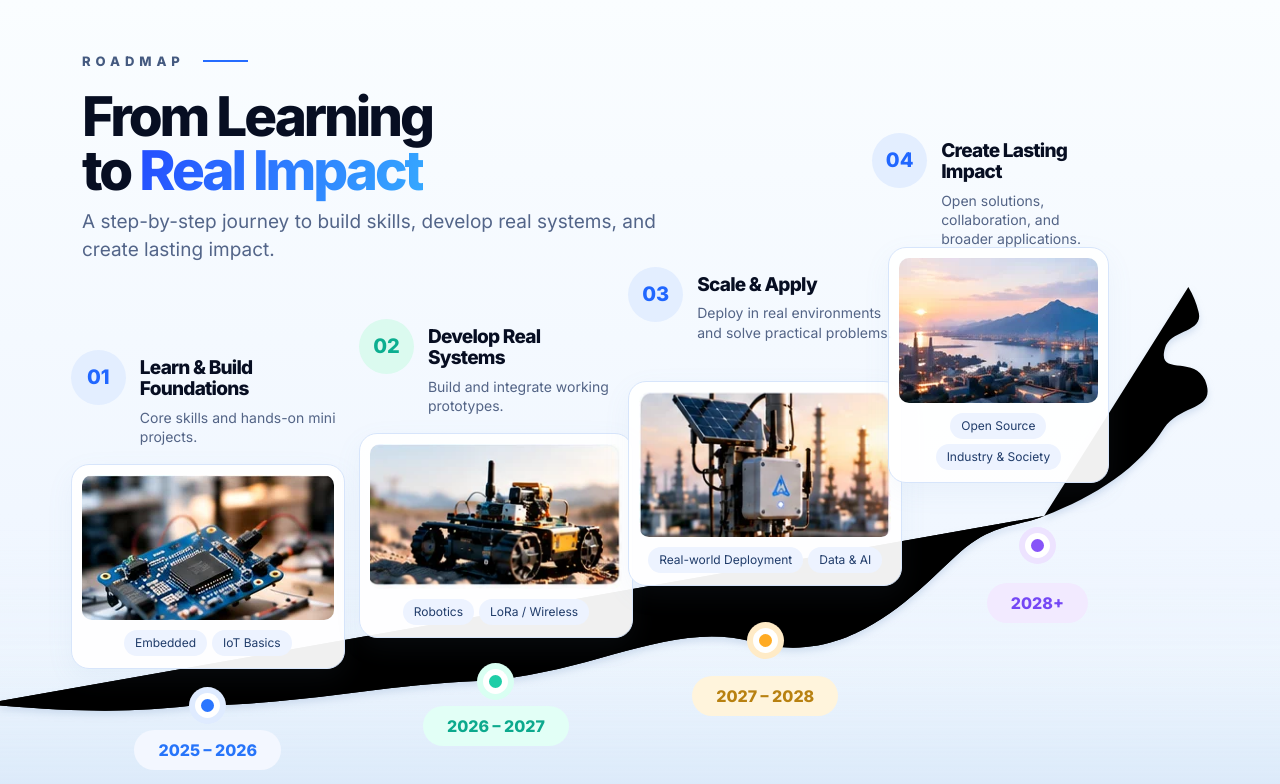
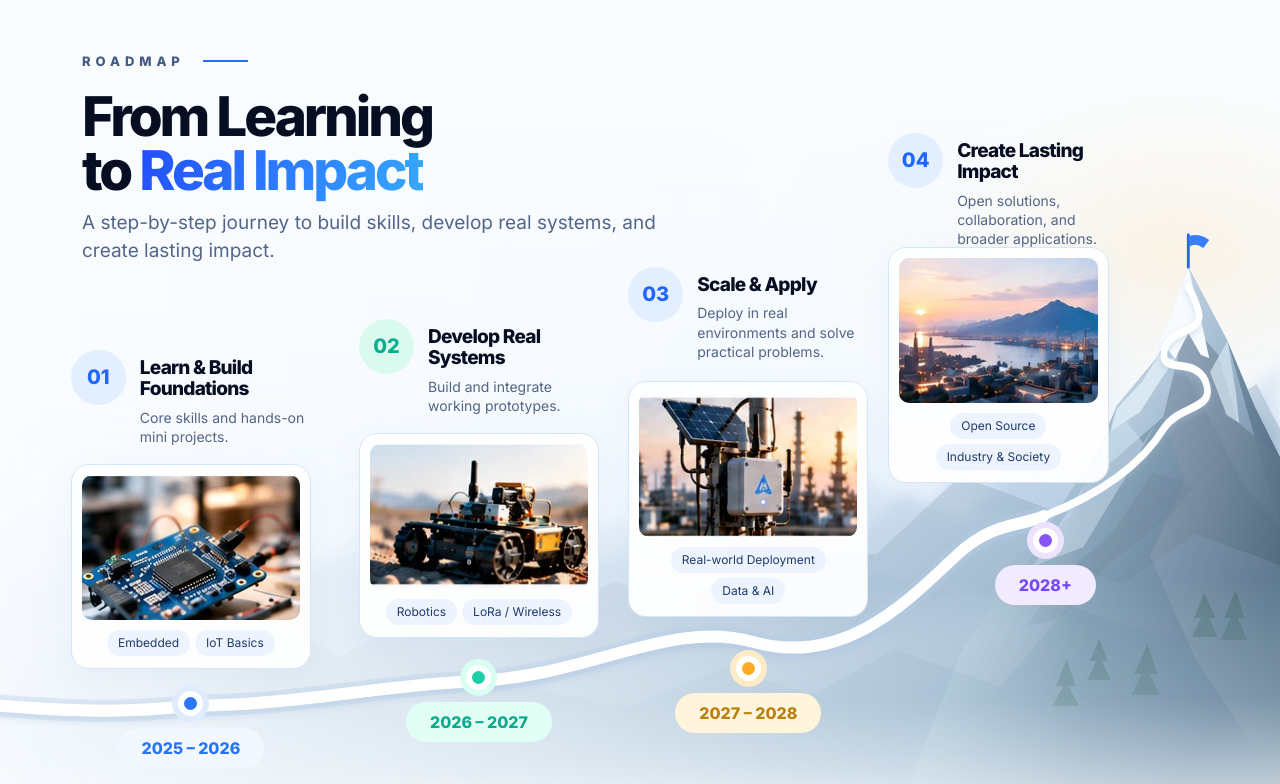
Before and after one commit to khanhpn308/landing_page, a React (Vite) app: page / in a window 1280 px wide. Shown: the part 3940-4724 px from the top of the page. Built offline with nearby package versions, Linux system fonts and the light colour scheme.

Commit message:
style(roadmap): remove stacked overrides, align full-bleed landscape/path and fix z-index

```diff
--- a/src/styles.css
+++ b/src/styles.css
@@ -81,13 +81,15 @@
 }
 
 
-/* Roadmap v2 — approved 1536 × 1024 reference; desktop scene is deliberately
-   composed as a single canvas so the rising milestones overlap the heading. */
+/* Roadmap — a full-bleed 1536×786 scenic canvas with a summit-anchored route.
+   The decorative SVG and the road use IDENTICAL viewBoxes / viewport dimensions,
+   so changes in browser width cannot push the road beyond the mountain. */
 .roadmap-section{
   position:relative;
+  overflow:hidden;
   padding:0 0 29px;
-  background:linear-gradient(180deg,#fafdff 0%,#f1f7ff 54%,#edf5fe 85%,#fafdff 100%);
   scroll-margin-top:79px;
+  background:linear-gradient(180deg,#fafdff,#f1f7ff 78%,#fafdff);
 }
 .roadmap-layout{position:relative}
 .roadmap-top{
@@ -102,7 +104,7 @@
   line-height:.98;
   font-weight:800;
   letter-spacing:-.055em;
-  margin:23px 0 14px;
+  margin:20px 0 11px;
 }
 .roadmap-top>p{
   max-width:610px;
@@ -113,67 +115,77 @@
 }
 .roadmap-scene{
   position:relative;
+  isolation:isolate;
+  height:786px;
   width:100%;
-  height:786px;
-  margin:0;
-  border-radius:0;
+  overflow:visible;
   background:transparent;
-  overflow:visible;
 }
-.roadmap-mountain{
+.roadmap-background,.roadmap-path{
   position:absolute;
+  inset-block:0;
+  left:calc((100% - 100vw)/2);
+  width:100vw;
+  height:100%;
   pointer-events:none;
+}
+.roadmap-background{
   z-index:0;
-  right:calc((1420px - 100vw)/2);
-  bottom:0;
-  width:68%;
-  height:660px;
-  background:
-    linear-gradient(90deg,#f8fbff 0%,#f3f8ffbc 24%,#ffffff00 52%),
-    url('/assets/roadmap-mountain.webp') right bottom / cover no-repeat;
-  opacity:.86;
-  -webkit-mask-image:linear-gradient(180deg,transparent 0%,#000 27%,#000 100%);
-  mask-image:linear-gradient(180deg,transparent 0%,#000 27%,#000 100%);
+  background:url('/assets/roadmap-landscape.svg') center center / 100% 100% no-repeat;
 }
 .roadmap-path{
+  z-index:2;
+  overflow:visible;
+  filter:drop-shadow(0 3px 3px #aac0dd73);
+}
+.roadmap-path path{
+  fill:none;
+  stroke-linecap:round;
+  stroke-linejoin:round;
+  vector-effect:none;
+}
+.roadmap-path-shadow{
+  stroke:#b7cde8;
+  opacity:.34;
+  stroke-width:22;
+}
+.roadmap-path-main{stroke:#fff;stroke-width:12}
+.roadmap-path-summit{stroke:#fff;stroke-width:8}
+.roadmap-items{
   position:absolute;
-  pointer-events:none;
-  z-index:1;
-  left:calc((100% - 100vw)/2);
-  top:0;
-  width:100vw;
-  height:786px;
-  filter:drop-shadow(0 4px 3px #b4c7e280);
+  inset:0;
+  z-index:3;
+  display:block;
+  padding:0;
 }
-.roadmap-items{position:absolute;inset:0;z-index:2;display:block;padding:0;height:auto}
 .milestone{
+  display:flex;
+  flex-direction:column;
+  align-items:center;
   position:absolute;
-  display:flex;
-  align-items:center;
-  flex-direction:column;
+  width:20.42%;
+  min-width:0;
+  max-width:none;
   transform:none;
-  width:calc((100% - 80px)/4);
-  max-width:290px;
-  min-width:0;
 }
 .milestone-1{left:1.6%;top:351px}
 .milestone-2{left:26.1%;top:320px}
 .milestone-3{left:49%;top:268px}
-.milestone-4{left:71.1%;top:134px}
+.milestone-4{left:71.1%;top:134px;width:18.75%}
 .milestone-head{
   display:flex;
+  width:100%;
+  height:101px;
   align-items:flex-start;
   gap:14px;
-  width:100%;
-  height:101px;
   margin-bottom:13px;
 }
 .milestone-count{
   display:grid;
   place-items:center;
+  flex:0 0 55px;
   width:55px;
   height:55px;
-  flex:0 0 55px;
   border-radius:50%;
   background:#e3eeff;
   color:#2167ff;
@@ -181,8 +193,20 @@
   font-weight:780;
 }
 .milestone-count-mint{background:#dbfaef;color:#0cae90}
-.milestone-head h3{font-size:19px;line-height:1.12;font-weight:770;letter-spacing:-.04em;margin:7px 0 8px}
-.milestone-head p{font-size:14px;line-height:1.38;color:#536486;margin:0;max-width:235px}
+.milestone-head h3{
+  font-size:19px;
+  line-height:1.12;
+  font-weight:770;
+  letter-spacing:-.04em;
+  margin:7px 0 8px;
+}
+.milestone-head p{
+  font-size:14px;
+  line-height:1.38;
+  color:#536486;
+  margin:0;
+  max-width:235px;
+}
 .milestone-media{
   width:100%;
   border:1px solid #d7e5fb;
@@ -191,28 +215,43 @@
   padding:10px 10px 12px;
   box-shadow:0 9px 28px #7097c012;
 }
-.milestone-media img{width:100%;height:145px;object-fit:cover;border-radius:10px}
-.milestone-tags{display:flex;justify-content:center;flex-wrap:wrap;gap:5px;margin-top:10px}
+.milestone-media img{
+  display:block;
+  width:100%;
+  height:145px;
+  object-fit:cover;
+  border-radius:10px;
+}
+.milestone-tags{
+  display:flex;
+  flex-wrap:wrap;
+  justify-content:center;
+  gap:5px;
+  margin-top:10px;
+}
 .milestone-tags span{
+  padding:7px 11px;
+  border-radius:99px;
   background:#edf3ff;
   color:#203c6a;
-  padding:7px 11px;
-  border-radius:99px;
   font-size:12px;
   line-height:1;
   white-space:nowrap;
 }
 .milestone-dot{
   position:relative;
-  margin-top:15px;
+  margin-top:22px;
+  flex:0 0 25px;
   height:25px;
   width:25px;
-  flex:0 0 25px;
   border:6px solid white;
   border-radius:50%;
   background:#2b76ff;
   box-shadow:0 0 0 6px #dfebff;
 }
+.milestone-2 .milestone-dot{margin-top:27px}
+.milestone-3 .milestone-dot{margin-top:39px}
+.milestone-4 .milestone-dot{margin-top:45px;transform:translateX(47px)}
 .milestone-dot-mint{background:#20cda7;box-shadow:0 0 0 6px #d9fff2}
 .milestone-dot-gold{background:#ffab24;box-shadow:0 0 0 6px #ffebc7}
 .milestone-dot-purple{background:#8754f8;box-shadow:0 0 0 6px #ede3ff}
@@ -230,41 +269,70 @@
 .milestone-year-mint{background:#e2fff6;color:#0ca98d}
 .milestone-year-gold{background:#fff4dc;color:#b88111}
 .milestone-year-purple{background:#f2eaff;color:#7548f5}
+.milestone-4 .milestone-year{transform:translateX(47px)}
 .roadmap-benefits{
   position:relative;
   z-index:4;
-  margin-top:0;
+  margin:0;
   min-height:131px;
   display:grid;
   grid-template-columns:repeat(3,minmax(0,1fr));
+  padding:23px 24px;
   gap:0;
-  padding:23px 24px;
+  border:1px solid #d8e5f8;
   border-radius:24px;
-  border:1px solid #d8e5f8;
   background:#ffffffed;
 }
-.benefit{display:flex;gap:22px;align-items:center;padding:0 17px;border-right:1px solid #d9e5f6}
+.benefit{
+  display:flex;
+  align-items:center;
+  gap:22px;
+  padding:0 17px;
+  border-right:1px solid #d9e5f6;
+}
 .benefit:last-child{border-right:0}
 .benefit .round-icon{width:75px;height:75px;flex:0 0 75px}
 .benefit h3{font-size:19px;line-height:1.12;font-weight:760;letter-spacing:-.04em;margin:0 0 6px}
 .benefit p{font-size:14px;line-height:1.4;color:#54668a;margin:0}
 
-/* Responsive progression: intentional grid, not a scaled screenshot. */
-@media(max-width:1220px) and (min-width:901px){
+/* Light navbar follows the reference when the Roadmap is active. */
+.site-header:has(.nav>a[href="#roadmap"].active){
+  background:linear-gradient(100deg,#f7fbff,#eff6ff 65%,#edf5ff);
+  color:#09152a;
+  border-bottom:1px solid #dce9fa;
+  box-shadow:none;
+}
+.site-header:has(.nav>a[href="#roadmap"].active) .brand{color:#0a1525}
+.site-header:has(.nav>a[href="#roadmap"].active) .nav>a{color:#18243d}
+.site-header:has(.nav>a[href="#roadmap"].active) .nav>a.active,
+.site-header:has(.nav>a[href="#roadmap"].active) .nav>a:hover{color:#060d20}
+.site-header:has(.nav>a[href="#roadmap"].active) .mobile-menu{color:#11203a}
+
+@media(min-width:1700px){
+  .roadmap-section .roadmap-layout{
+    width:calc(100% - 8%);
+    max-width:none;
+  }
+  .site-header:has(.nav>a[href="#roadmap"].active) .header-inner{
+    width:calc(100% - 11.5%);
+    max-width:none;
+  }
+  .roadmap-top{left:1.95%}
+  .roadmap-top h2{font-size:clamp(65px,4.28vw,82px)}
+  .roadmap-top>p{font-size:clamp(19px,1.18vw,22px);max-width:760px}
+  .milestone-head h3{font-size:clamp(19px,1.12vw,22px)}
+  .milestone-head p{font-size:clamp(14px,.84vw,16px)}
+  /* Keep 786px geometry; scaling only the path caused the original mismatch. */
+}
+@media(min-width:901px) and (max-width:1220px){
   .roadmap-top{left:10px}
   .roadmap-top h2{font-size:58px}
-  .milestone{width:23%}
-  .milestone-1{left:1%;top:360px}
-  .milestone-2{left:25.8%;top:325px}
-  .milestone-3{left:50.2%;top:273px}
-  .milestone-4{left:75%;top:137px}
-  .milestone-count{width:43px;height:43px;flex-basis:43px;font-size:17px}
-  .milestone-head{gap:8px}
+  .milestone-head{gap:8px;height:107px}
+  .milestone-count{flex-basis:43px;width:43px;height:43px;font-size:17px}
   .milestone-head h3{font-size:16px}
   .milestone-head p{font-size:12px}
   .milestone-media img{height:130px}
   .milestone-tags span{font-size:10px;padding:6px}
-  .milestone-head{height:107px}
   .benefit{gap:10px;padding:0 8px}
   .benefit .round-icon{width:57px;height:57px;flex-basis:57px}
   .benefit h3{font-size:16px}
@@ -276,14 +344,28 @@
   .roadmap-top h2{font-size:clamp(43px,6vw,55px)}
   .roadmap-top>p{font-size:17px}
   .roadmap-scene{height:auto;min-height:0}
-  .roadmap-mountain{right:0;width:60%;height:100%;opacity:.3}
+  .roadmap-background{left:0;width:100%;height:100%;background-size:cover;background-position:right bottom;opacity:.48}
   .roadmap-path{display:none}
-  .roadmap-items{position:relative;display:grid;grid-template-columns:repeat(2,minmax(0,1fr));gap:28px 17px;padding:0}
-  .milestone,.milestone-1,.milestone-2,.milestone-3,.milestone-4{position:relative;left:auto;top:auto;width:100%;max-width:none;transform:none}
+  .roadmap-items{
+    position:relative;
+    display:grid;
+    grid-template-columns:repeat(2,minmax(0,1fr));
+    gap:28px 17px;
+    padding:0;
+  }
+  .milestone,.milestone-1,.milestone-2,.milestone-3,.milestone-4{
+    position:relative;
+    width:100%;
+    max-width:none;
+    top:auto;
+    left:auto;
+    transform:none;
+  }
   .milestone-head{height:92px}
   .milestone-media img{height:170px}
-  .milestone-year{margin-bottom:10px}
-  .roadmap-benefits{margin-top:18px;grid-template-columns:1fr;gap:0}
+  .milestone-dot{margin-top:17px!important;transform:none!important}
+  .milestone-year{transform:none!important;margin-bottom:10px}
+  .roadmap-benefits{margin-top:18px;grid-template-columns:1fr}
   .benefit{padding:15px 8px;border-right:0;border-bottom:1px solid #d9e5f6}
   .benefit:last-child{border-bottom:0}
 }
@@ -295,140 +377,13 @@
   .roadmap-items{grid-template-columns:1fr;gap:26px}
   .milestone-head{height:auto;min-height:74px}
   .milestone-media img{height:190px}
-  .milestone-year{margin-top:12px}
-  .roadmap-mountain{width:100%;opacity:.19}
   .roadmap-benefits{padding:10px 17px;border-radius:19px}
   .benefit .round-icon{width:55px;height:55px;flex-basis:55px}
-}
-
-
-/* Roadmap fine alignment, measured on the real 1536×1024 Chromium screenshot. */
-@media(min-width:1221px){
-  .milestone-1 .milestone-dot{margin-top:24px}
-  .milestone-2 .milestone-dot{margin-top:31px}
-  .milestone-3 .milestone-dot{margin-top:42px}
-  .milestone-4 .milestone-dot{margin-top:50px}
-  .milestone-3 .milestone-year{margin-top:23px}
-  .milestone-4 .milestone-year{margin-top:25px}
-}
-/* Native-size slice from the reference: never stretch the 236px-wide mountain
-   into a 900px banner, which creates blur and unwanted dark blocks. */
-@media(min-width:901px){
-  .roadmap-mountain{
-    right:calc((100% - 100vw)/2);
-    width:236px;
-    height:723px;
-    opacity:1;
-    background:
-      linear-gradient(90deg,#f8fbff 0%,transparent 18%),
-      url('/assets/roadmap-mountain.webp') right bottom / 236px 723px no-repeat;
-    -webkit-mask-image:linear-gradient(to right,transparent 0%,#000 22%);
-    mask-image:linear-gradient(to right,transparent 0%,#000 22%);
-  }
-  .roadmap-scene::before{
-    content:"";
-    position:absolute;
-    pointer-events:none;
-    left:calc((100% - 100vw)/2);
-    bottom:0;
-    height:265px;
-    width:100vw;
-    z-index:0;
-    background:linear-gradient(0deg,#dceafa 0%,#e8f2fc9c 48%,transparent 100%);
-    -webkit-mask-image:linear-gradient(to top,#000 12%,transparent 100%);
-    mask-image:linear-gradient(to top,#000 12%,transparent 100%);
+  .site-header:has(.nav>a[href="#roadmap"].active) .nav.nav-open{
+    background:#f5faff;
+    box-shadow:0 9px 22px #37527a26;
   }
 }
-
-
-/* Roadmap reference fidelity v3:
-   The approved Roadmap is the light-nav variant of the design system.
-   Selectors only apply while the Roadmap nav item is active. */
-.site-header:has(.nav>a[href="#roadmap"].active){
-  background:linear-gradient(100deg,#f7fbff,#eff6ff 65%,#edf5ff);
-  color:#09152a;
-  border-bottom:1px solid #dce9fa;
-  box-shadow:none;
-}
-.site-header:has(.nav>a[href="#roadmap"].active) .brand{color:#0a1525}
-.site-header:has(.nav>a[href="#roadmap"].active) .nav>a{color:#18243d}
-.site-header:has(.nav>a[href="#roadmap"].active) .nav>a.active,
-.site-header:has(.nav>a[href="#roadmap"].active) .nav>a:hover{color:#060d20}
-.site-header:has(.nav>a[href="#roadmap"].active) .mobile-menu{color:#11203a}
-@media(max-width:620px){
- .site-header:has(.nav>a[href="#roadmap"].active) .nav.nav-open{background:#f5faff;box-shadow:0 9px 22px #37527a26}
-}
-.roadmap-landscape{
-  display:block;
-  position:absolute;
-  z-index:0;
-  top:0;
-  left:calc((100% - 100vw)/2);
-  width:100vw;
-  height:100%;
-  overflow:visible;
-  pointer-events:none;
-  opacity:.82;
-}
-.roadmap-mountain{z-index:1}
-.roadmap-path{z-index:2}
-.roadmap-items{z-index:3}
-.roadmap-scene::before{z-index:0}
-@media(min-width:901px){
- .roadmap-mountain{
-   -webkit-mask-image:linear-gradient(90deg,transparent 0%,#000 38%);
-   mask-image:linear-gradient(90deg,transparent 0%,#000 38%);
- }
-}
-/* Fluid widescreen presentation: preserve 1536px geometry, prevent a huge
-   empty margin at 1908px browser width. */
-@media(min-width:1700px){
- .roadmap-section .roadmap-layout{
-    width:calc(100% - 7.55%);
-    max-width:none;
- }
- .site-header:has(.nav>a[href="#roadmap"].active) .header-inner{
-    width:calc(100% - 11.5%);
-    max-width:none;
- }
- .roadmap-top h2{font-size:clamp(65px,4.28vw,82px)}
- .roadmap-top{left:1.95%;top:53px}
- .roadmap-top>p{font-size:clamp(19px,1.18vw,22px);max-width:760px}
- .roadmap-scene{height:786px}
- .milestone{width:20.42%;max-width:none}
- .milestone-1{left:1.6%}
- .milestone-2{left:26.1%}
- .milestone-3{left:49%}
- .milestone-4{left:71.1%}
- .milestone-media img{height:clamp(145px,9.44vw,180px)}
- .milestone-head{height:110px}
- .milestone-head h3{font-size:clamp(19px,1.15vw,22px)}
- .milestone-head p{font-size:clamp(14px,.85vw,16px)}
- .roadmap-mountain{right:calc((100% - 100vw)/2)}
-}
-@media(max-width:900px){
- .roadmap-landscape{left:0;width:100%;opacity:.4}
-}
-
-
-/* Last-mile Roadmap optical alignment and safe widescreen milestone clearance. */
-@media(min-width:1221px){
-  .roadmap-landscape{opacity:.61}
-  .roadmap-top h2{margin-top:20px;margin-bottom:10px}
-  .milestone-4{width:18.75%;max-width:266px}
-  .milestone-4 .milestone-head{transform:translateX(-16px)}
-  .milestone-4 .milestone-dot,
-  .milestone-4 .milestone-year{position:relative;left:39px}
-}
-@media(min-width:1700px){
-  .roadmap-scene{height:900px}
-  .roadmap-path{height:786px}
-  .milestone-4{width:18.75%;max-width:none}
-  .roadmap-landscape{height:900px}
-  .roadmap-mountain{bottom:112px}
-}
-/* The 900px tablet layout intentionally remains a two-column flow. */
-
 
 /* Brand assets: replace the two SVG files in /public/assets/ to update the logo.
    Keep the name as real selectable text. The Roadmap header uses the light theme. */
```
